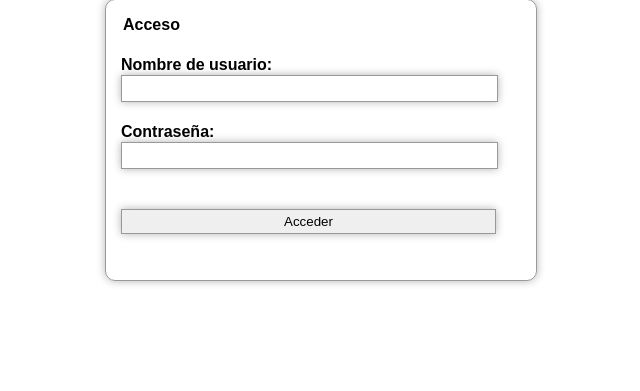
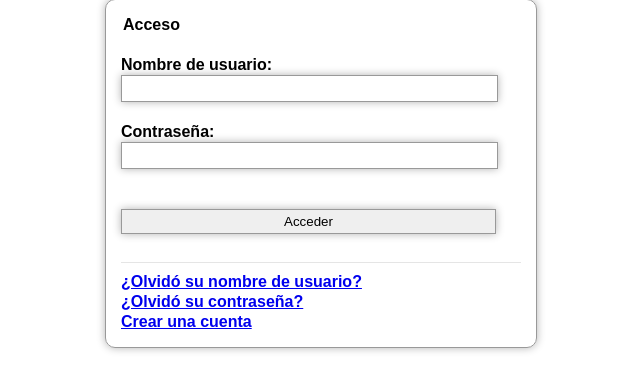
Before and after one commit to pr-intellisolutions/motorcycle-insurance, a PHP site: page /login/index.php in a window 1280 px wide. Shown: the part 101-492 px from the top of the page, without its empty margins (319-959 px from the left). Run offline with PHP 8.4, Linux system fonts and the light colour scheme; some libraries are stand-ins or nearby versions.

Commit message:
Login interface feedback
Error status added to login user interface.

```diff
--- a/login/index.php
+++ b/login/index.php
@@ -40,11 +40,11 @@ if (isset($_POST['username']) && isset($_POST['password']))
 		}
 	}
 }
-else
-{
-	$template->assign_vars(array('LOGIN_FORM_ACTION' => $_SERVER['PHP_SELF'],
-		'LOGIN_FORM_METHOD' => 'POST'));
-}
+
+$template->assign_vars(array('LOGIN_FORM_ACTION' => $_SERVER['PHP_SELF'],
+	'LOGIN_FORM_METHOD' => 'POST',
+	'LOGIN_ERROR_MESSAGE' => $error_message));
+
 $template->set_filenames(array('body' => 'login.html'));
 
 $template->display('body');
--- a/styles/css/motorcycleInsurance.css
+++ b/styles/css/motorcycleInsurance.css
@@ -4,7 +4,7 @@ form {
     margin: auto;
     position:relative;
     width: 400px;
-    height: 250px;
+    /*height: 250px;*/
     font-family: Arial;
     font-size: 16px;
     line-height: 20px;
@@ -20,6 +20,12 @@ form {
     -webkit-box-shadow: 0px 0px 8px rgba(0, 0, 0, 0.3);
     -moz-box-shadow: 0px 0px 8px rgba(0, 0, 0, 0.3);
     box-shadow: 0px 0px 8px rgba(0, 0, 0, 0.3);
+}
+hr {
+	height: 0;
+	border: 0;
+	border-top: 1px solid rgba(0,0,0,0.1);
+	border-bottom: 1px solid rgba(255,255,255,0.3);
 }
 input {
     width: 375px;
--- a/styles/login.html
+++ b/styles/login.html
@@ -86,6 +86,14 @@
                <label>Contrase&ntilde;a: <input id="password" type="password" name="password"></label>
                <br /><br />
                <input type="submit" value="Acceder">
+			   <br />
+			   <p style="color:red;text-align:center;">{LOGIN_ERROR_MESSAGE}</p>
+			   <hr />
+			   <a href="{SITE_URL}login/username.recovery.php">¿Olvidó su nombre de usuario?</a>
+			   <br />
+			   <a href="{SITE_URL}login/password.recovery.php">¿Olvidó su contraseña?</a>
+			   <br />
+			   <a href="{SITE_URL}register/">Crear una cuenta</a>
             </fieldset>
          </form>
       </div>
```
